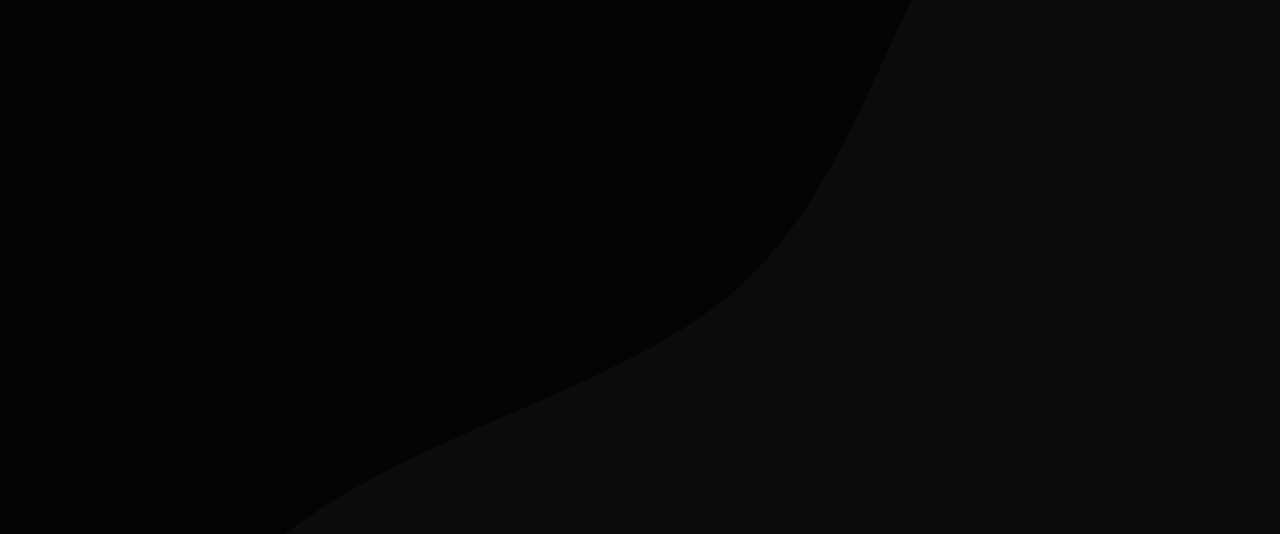
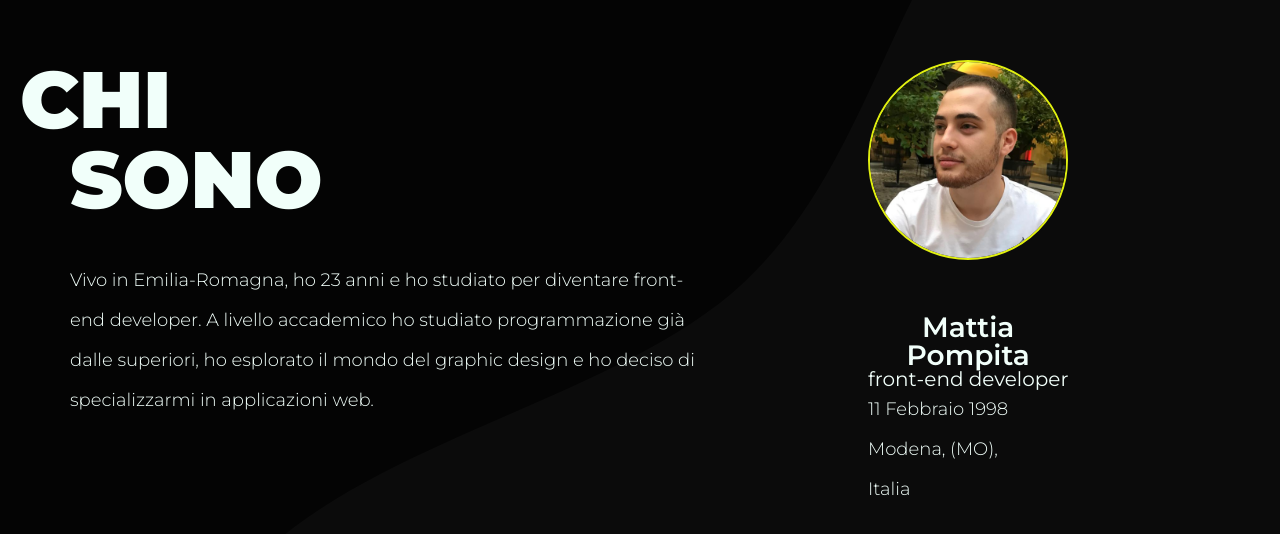
Before and after one commit to MattiaPompita/portfolio-web, a React (Create React App) app: page / in a window 1280 px wide. Shown: the part 916-1450 px from the top of the page. Built offline with nearby package versions, Linux system fonts and the light colour scheme.

Commit message:
half setion chi siamo

```diff
--- a/src/App.js
+++ b/src/App.js
@@ -1,12 +1,40 @@
 import { Fragment } from "react";
 import style from "./App.module.css";
+import Spacer from "./components/helpers/Spacer";
 import Homepage from "./components/Homepage";
+import Thumbnail from "./components/Thumbnail";
 
 function App() {
   return (
     <Fragment>
       <div className={style.main}>
         <Homepage />
+        <section className={style.section}>
+          <div className={`${style.container} container`}>
+            <div className={style.text}>
+              <h2 className={style.title}>
+              <span>Chi</span> <br /> Sono
+              </h2>
+              <Spacer name="md"></Spacer>
+              <p className={style.paragraph}>
+                Vivo in Emilia-Romagna, ho 23 anni e ho studiato per diventare
+                front-end developer. A livello accademico ho studiato
+                programmazione già dalle superiori, ho esplorato il mondo del
+                graphic design e ho deciso di specializzarmi in applicazioni
+                web.
+              </p>
+            </div>
+            <div className={style.card}>
+              <Thumbnail bigThumb={false}/>
+              <div className={style.descContainer}>
+                <h3 className={style.name}>Mattia<br/>Pompita</h3>
+                <h4 className={style.job}>front-end developer</h4>
+                <p className={style.paragraph}>11 Febbraio 1998</p>
+                <p className={style.paragraph}>Modena, (MO), Italia</p>
+              </div>
+            </div>
+          </div>
+        </section>
       </div>
     </Fragment>
   );
--- a/src/App.module.css
+++ b/src/App.module.css
@@ -4,13 +4,12 @@ html {
   font-size: 20px;
   font-family: "Montserrat", "sans-serif";
   overflow-x: hidden;
+  color: #f1fffa;
 }
 
 .main {
   background-image: url("img/wickedbackground (1).svg");
   background-size: cover;
-  height: 200vh;
-  width: 100vw;
   background-attachment: fixed;
 }
 
@@ -27,3 +26,45 @@ html {
 strong {
     color: #E0EF10;
 }
+
+/*CHI SONO SECTION*/
+
+.section {
+  width: 100vw;
+  height: 100vh;
+  display: flex;
+  align-items: center;
+}
+
+.container {
+  display: flex;
+}
+
+.text {
+  width: 70%;
+}
+
+.title {
+  font-weight: 900;
+  font-size: 4rem;
+  text-transform: uppercase;
+}
+
+.title span {
+  margin-left: -50px;
+}
+
+.paragraph {
+  font-size: 0.9rem;
+  line-height: 40px;
+  width: 80%;
+  font-weight: 300;
+}
+
+
+
+.name {
+  font-size: 1.4rem;
+  font-weight: 600;
+  text-align: center;
+}
--- a/src/components/Homepage.js
+++ b/src/components/Homepage.js
@@ -1,4 +1,5 @@
 import { motion } from "framer-motion";
+import Spacer from "./helpers/Spacer";
 
 import style from "./Homepage.module.css";
 
@@ -44,7 +45,7 @@ const Homepage = () => {
 
   return (
     <div className={style.main}>
-      <div className={style.container}>
+      <div className={`${style.container}`}>
         <div className={style.header}>
           <motion.h1 variants={fadeIn} initial="hidden" animate="visible">
             Ciao, il mio nome è <strong> Mattia </strong>
@@ -53,7 +54,7 @@ const Homepage = () => {
             <br />
             un <strong>front-end developer</strong>
           </motion.h1>
-          <div className="spacer-sm"></div>
+          <Spacer name="md"></Spacer>
           <div className={style["scrollDown-container"]}>
             <div className={style.line}></div>
             <motion.p
@@ -76,7 +77,7 @@ const Homepage = () => {
             </motion.p>
           </div>
         </div>
-        <Thumbnail />
+        <Thumbnail height={"500px"} width={"500px"} bigThumb={true} />
       </div>
     </div>
   );
--- a/src/components/Thumbnail.js
+++ b/src/components/Thumbnail.js
@@ -6,14 +6,17 @@ import circlePic from "../img/circlePic.png";
 import circleAvatar from "../img/avatar.png";
 import { motion } from "framer-motion";
 
-const Thumbnail = () => {
+const Thumbnail = (props) => {
   const [isFlip, setFlip] = useState(true);
 
   const rotatePic = () => {
     setFlip((prevState) => !prevState);
   };
 
-  const fadeIn = {
+  let fadeIn = {};
+
+  if (props.bigThumb) {
+    fadeIn = {
       hidden: { y: 40 },
       visible: {
         y: 20,
@@ -28,6 +31,7 @@ const Thumbnail = () => {
         },
       },
     };
+  }
 
   return (
     <motion.div
@@ -42,12 +46,16 @@ const Thumbnail = () => {
             className={`${!isFlip ? style.circleFront : style.circleFront2}`}
           >
             <div className={style.circle}>
-              <img src={circleAvatar} className={style.pic} alt="" />
+              <img src={circleAvatar} className={`${props.bigThumb ? style.pic : style.picCard}`} alt="" />
             </div>
           </div>
           <div className={`${!isFlip ? style.circleBack : style.circleBack2}`}>
             <div className={style.circle}>
-              <img src={circlePic} className={style.pic} alt="" />
+              <img
+                src={circlePic}
+                className={`${props.bigThumb ? style.pic : style.picCard}`}
+                alt=""
+              />
             </div>
           </div>
         </div>
--- a/src/components/Thumbnail.module.css
+++ b/src/components/Thumbnail.module.css
@@ -68,14 +68,27 @@
 }
 
 .pic {
-  height: 500px;
-  width: 500px;
   border-radius: 50%;
   border: 5px solid #e0ef10;
+  width: 500px;
+  height: 500px;
+}
+
+.picCard {
+  border-radius: 50%;
+  border: 2.5px solid #e0ef10;
+  width: 250px;
+  height: 250px;
 }
 
 @media only screen and (max-width: 1920px) {
   .pic {
     height: 400px;
-    width: 400px;}
+    width: 400px;
+  }
+
+  .picCard {
+    height: 200px;
+    width: 200px;
+  }
 }
--- /dev/null
+++ b/src/components/helpers/Spacer.js
@@ -0,0 +1,24 @@
+const Spacer = (props) => {
+  let height;
+  if (props.name === "sm") {
+    height = "20px";
+  }
+
+  if (props.name === "md") {
+    height = "40px";
+  }
+
+  if (props.name === "xl") {
+    height = "60px";
+  }
+
+  if (props.name === "xxl") {
+    height = "80px";
+  }
+
+  return (
+    <div className={props.name} style={{ height: height, width: "100%" }}></div>
+  );
+};
+
+export default Spacer;
--- a/src/helpers.css
+++ b/src/helpers.css
@@ -1,9 +1,13 @@
-.spacer-sm {
-    height: 50px;
+.container {
+  width: 1920px;
+  margin: 0 auto;
 }
 
 @media only screen and (max-width: 1920px) {
-    .spacer-sm {
-        height: 30px;
-    }
+  .spacer-sm {
+    height: 30px;
+  }
+  .container {
+    width: 1140px;
+  }
 }
```
Also changed, not shown: 1 other file (tests, documents, lock files or other folders). Lines whose indentation alone changed are shown as unchanged.
